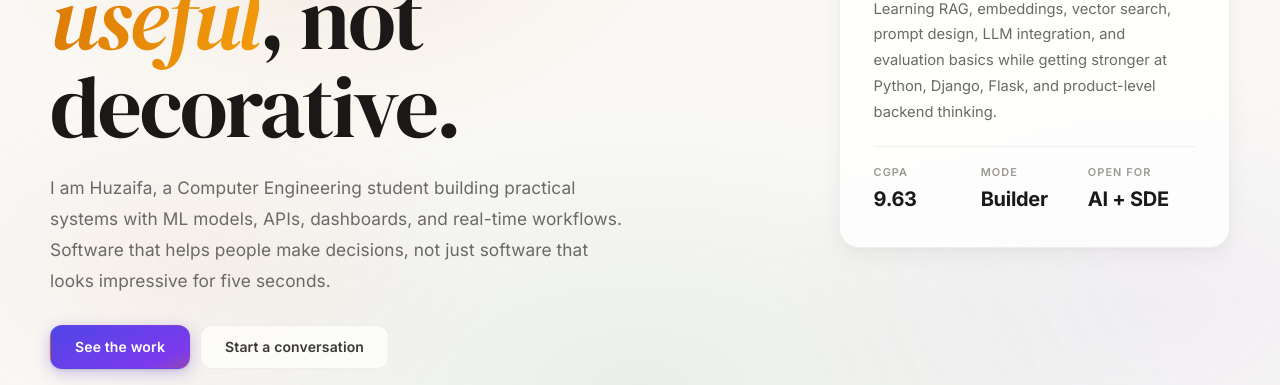
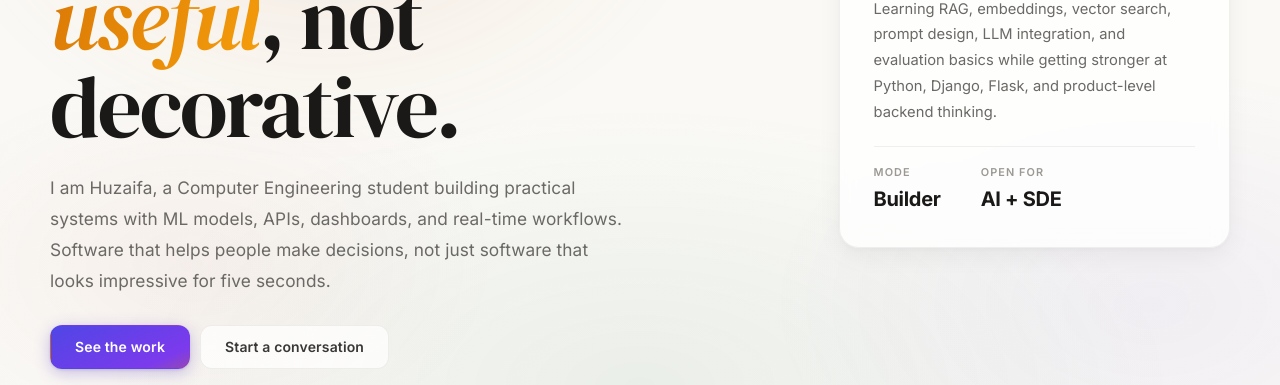
Before and after one commit to HP0077/portfolio, a plain HTML site: page index.html in a window 1280 px wide. Shown: the part 415-800 px from the top of the page. Drawn offline with Linux system fonts and the light colour scheme.

Commit message:
Remove CGPA section from index.html
Removed CGPA information from the note grid.

```diff
--- a/index.html
+++ b/index.html
@@ -80,10 +80,6 @@
           while getting stronger at Python, Django, Flask, and product-level backend thinking.
         </p>
         <div class="note-grid">
-          <div>
-            <span>CGPA</span>
-            <strong>9.63</strong>
-          </div>
           <div>
             <span>Mode</span>
             <strong>Builder</strong>
```
